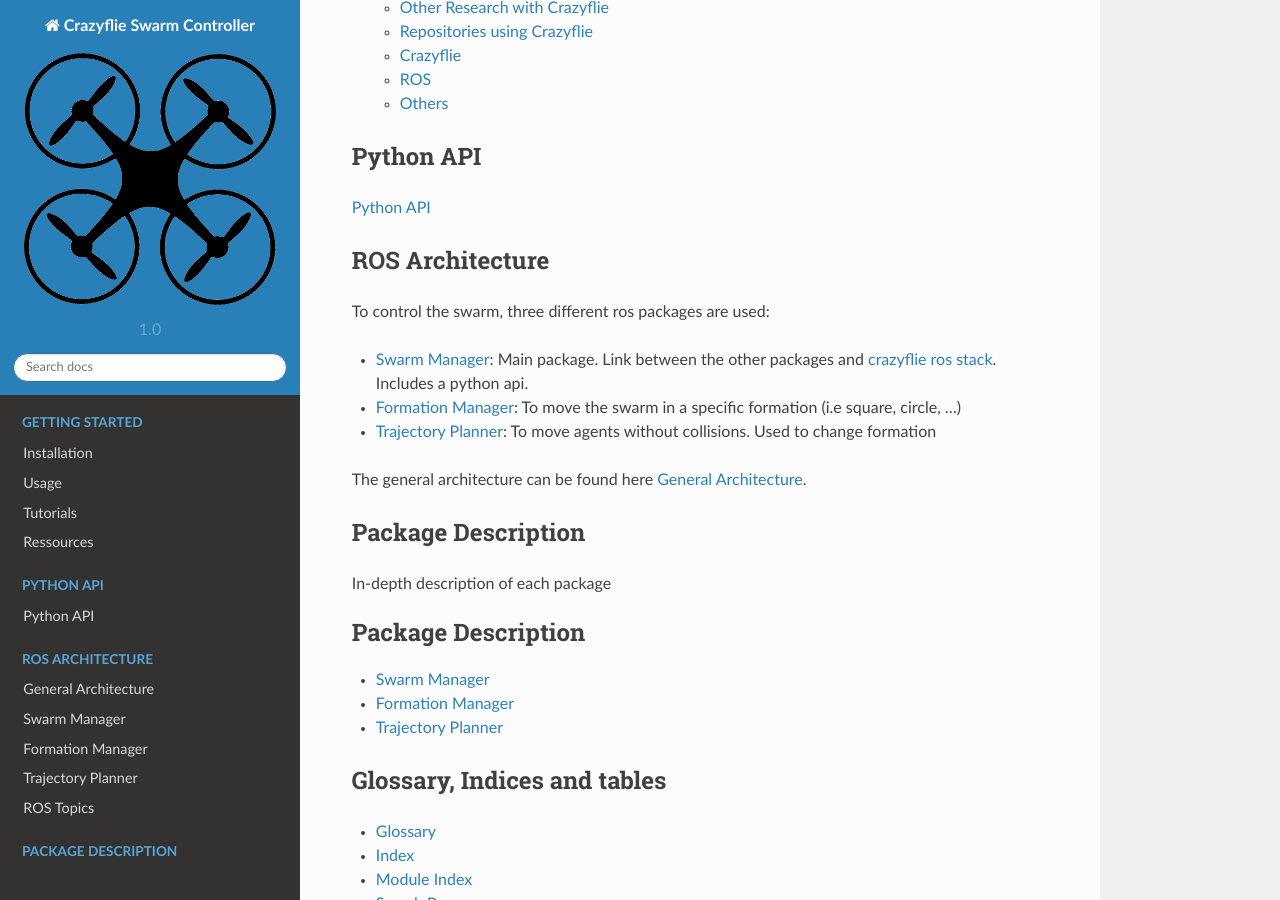
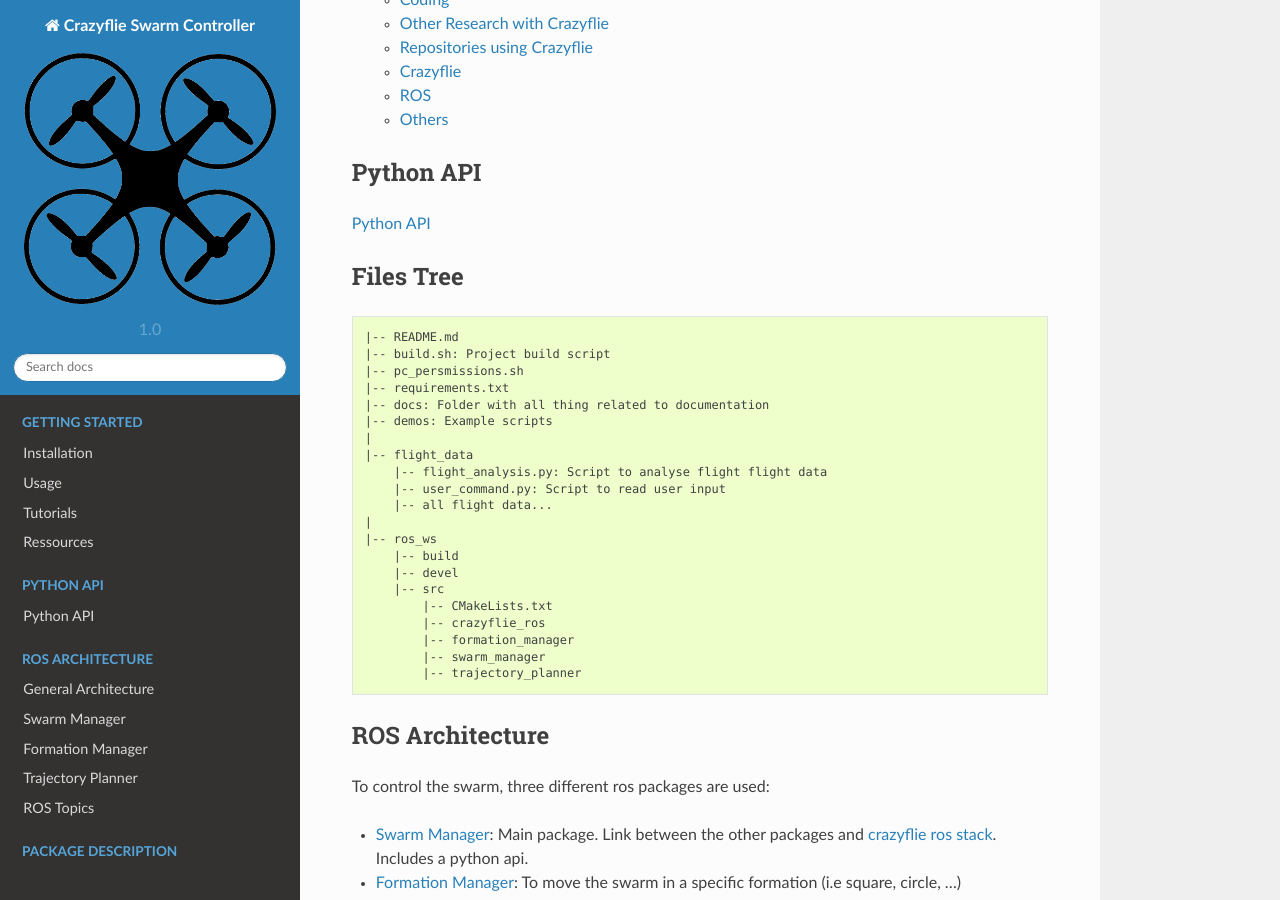
Before and after one commit to MRASL/crazyflie_charles, a Sphinx documentation site: the page built from docs/index.rst, in a window 1280 px wide and 900 px high, scrolled down 2293 px. Built offline with Sphinx 7.4.7 and the Read the Docs theme 2.0.0, drawn with Linux system fonts in a browser that asks for light colours; some of the changed text lies outside the part shown.

```diff
--- a/docs/conf.py
+++ b/docs/conf.py
@@ -40,6 +40,7 @@ sys.path.insert(0, os.path.abspath('../ros_ws/src/formation_manager/scripts'))
 # extensions coming with Sphinx (named 'sphinx.ext.*') or your custom
 # ones.
 extensions = ['sphinx.ext.autodoc',
+              'sphinx.ext.autosummary',
               'sphinx.ext.todo',
               'sphinx.ext.coverage',
               'sphinx.ext.mathjax',
--- a/docs/index.rst
+++ b/docs/index.rst
@@ -25,50 +25,51 @@ Exemple
 
 Formation Exemple
 ^^^^^^^^^^^^^^^^^
-::
+   ::
 
-   # Formation exemple
-   swarm = SwarmAPI()
+      # Formation exemple
+      swarm = SwarmAPI()
 
-   # Link joystick buttons to commands
-   swarm.link_joy_button("S", swarm.take_off)
-   swarm.link_joy_button("X", swarm.land)
-   swarm.link_joy_button("O", swarm.emergency)
-   swarm.link_joy_button("T", swarm.toggle_ctrl_mode)
+      # Link joystick buttons to commands
+      swarm.start_joystick("ds4")
+      swarm.link_joy_button("S", swarm.take_off)
+      swarm.link_joy_button("X", swarm.land)
+      swarm.link_joy_button("O", swarm.emergency)
+      swarm.link_joy_button("T", swarm.toggle_ctrl_mode)
 
-   # Start swarm
-   swarm.set_mode("formation")
-   swarm.set_formation("line")
+      # Start swarm
+      swarm.set_mode("formation")
+      swarm.set_formation("v")
 
-   swarm.take_off()
-   rospy.sleep(10)
+      swarm.take_off()
+      rospy.sleep(10)
 
-   # Change formation
-   swarm.set_formation("pyramid")
+      # Change formation
+      swarm.set_formation("pyramid")
 
 
 High level controller exemple
 ^^^^^^^^^^^^^^^^^^^^^^^^^^^^^
-::
+   ::
 
-   # Trade spots demo
-   swarm = SwarmAPI()
-   swarm.set_mode("automatic")
+      # Trade spots demo
+      swarm = SwarmAPI()
+      swarm.set_mode("automatic")
 
-   # Take off
-   swarm.take_off()
+      # Take off
+      swarm.take_off()
 
-   # Switch positions
-   pose = swarm.get_positions()
-   goals = {}
-   goals["cf_0"] = pose["cf_1"]
-   goals["cf_1"] = pose["cf_0"]
-   swarm.go_to(goals)
+      # Switch positions
+      pose = swarm.get_positions()
+      goals = {}
+      goals["cf_0"] = pose["cf_1"]
+      goals["cf_1"] = pose["cf_0"]
+      swarm.go_to(goals)
 
-   rospy.sleep(10)
+      rospy.sleep(10)
 
-   # Land
-   swarm.land()
+      # Land
+      swarm.land()
 
 
 .. |video1| image:: /images/formation-demo.gif
@@ -109,6 +110,33 @@ Python API
    :caption: Python API
 
    python_api
+
+Files Tree
+==========
+
+.. code-block:: none
+
+   |-- README.md
+   |-- build.sh: Project build script
+   |-- pc_persmissions.sh
+   |-- requirements.txt
+   |-- docs: Folder with all thing related to documentation
+   |-- demos: Example scripts
+   |
+   |-- flight_data
+       |-- flight_analysis.py: Script to analyse flight flight data
+       |-- user_command.py: Script to read user input
+       |-- all flight data...
+   |
+   |-- ros_ws
+       |-- build
+       |-- devel
+       |-- src
+           |-- CMakeLists.txt
+           |-- crazyflie_ros
+           |-- formation_manager
+           |-- swarm_manager
+           |-- trajectory_planner
 
 ROS Architecture
 ================
--- a/pkg_installed.txt
+++ b/pkg_installed.txt
@@ -14,7 +14,6 @@ matplotlib
 sphinx
 sphinx-rtd-theme
 
-
 # ROS
 
 rospkg: sudo apt-get install python-rospkg
```
Also changed, not shown: docs/getting_started/tutorials/new_method.rst (+47 -31 lines), docs/python_api.rst (+23 -0 lines), 1 other file.
